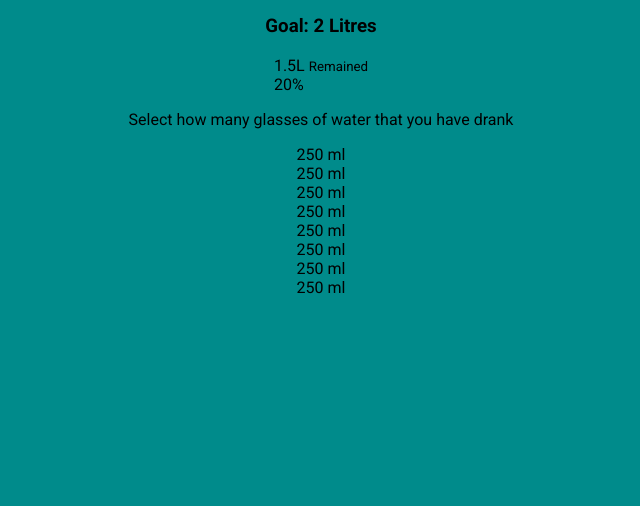
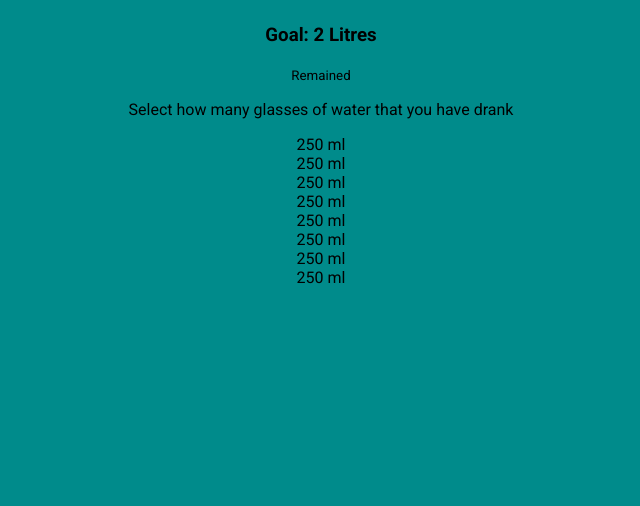
Before and after one commit to Shereldyn/HTML-CSS-Javascript_Udemy-Course, a plain HTML site: page _Day_16_Drink_Water/index.html in a window 1280 px wide. Shown: the part 294-800 px from the top of the page, without its empty margins (319-959 px from the left). Drawn offline with Linux system fonts and the light colour scheme.

Commit message:
minor changes to notes and removed reference `full` classes

```diff
--- a/_Day_16_Drink_Water/index.html
+++ b/_Day_16_Drink_Water/index.html
@@ -17,24 +17,27 @@
 
     <div class="cup"><!--*big jar-->
         <div class="remained" id="remainedID"><!--amount of the jar that is empty-->
-            <span id="litres">1.5L</span>
+            <span id="litres"></span><!--the amount that is empty will come from the JavaScript-->
             <small>Remained</small>
         </div>
 
-        <div class="percentage" id="percentageID"><!--percentage of the jar that is filled-->
-            20%
-        </div>
+        <div class="percentage" id="percentageID"></div><!--percentage of the jar that is filled, this amount will come from the JavaScript-->
     </div>
 
     <p class="text">Select how many glasses of water that you have drank</p>
 
-    <div class="cups"><!--*smaller cups-->
-        <div class="cup cup-small full">250 ml</div>
+    <div class="cups"><!--*container with the smaller cups inside-->
         <!--
-        #Cups that have the additional class `full` will be filled with the color blue
-        #While the cups WITHOUT the `full` class will be filled with the same color as the background
+        #The full class will be toggled on and off the `cup cup-small` classes
+        #The cups that have the additional class `full` will be filled with the color blue(that is slightly lighter than the background)
+        #While the cups WITHOUT the `full` class will be full of the color white
+
+        //<div class="cup cup-small full">250 ml</div>
+        //<div class="cup cup-small full">250 ml</div>
+        was used as reference for styling for when the cups have the additional `full` class
         -->
-        <div class="cup cup-small full">250 ml</div>
+        <div class="cup cup-small">250 ml</div><!--*individual cups-->
+        <div class="cup cup-small">250 ml</div>
         <div class="cup cup-small">250 ml</div>
         <div class="cup cup-small">250 ml</div>
         <div class="cup cup-small">250 ml</div>
```
